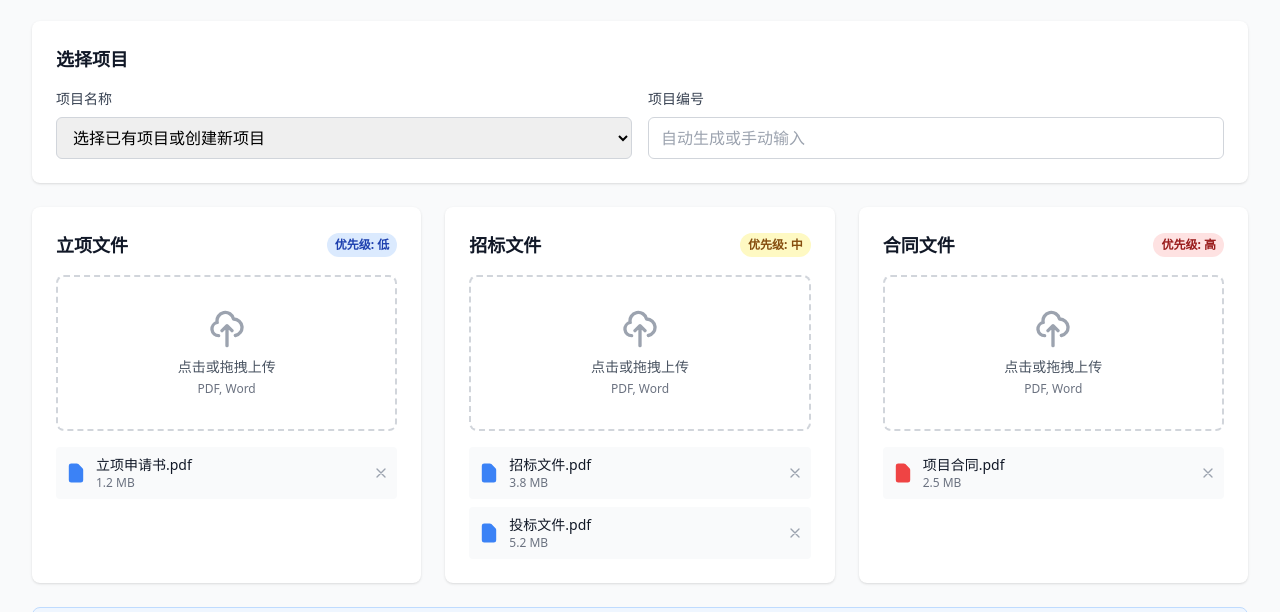
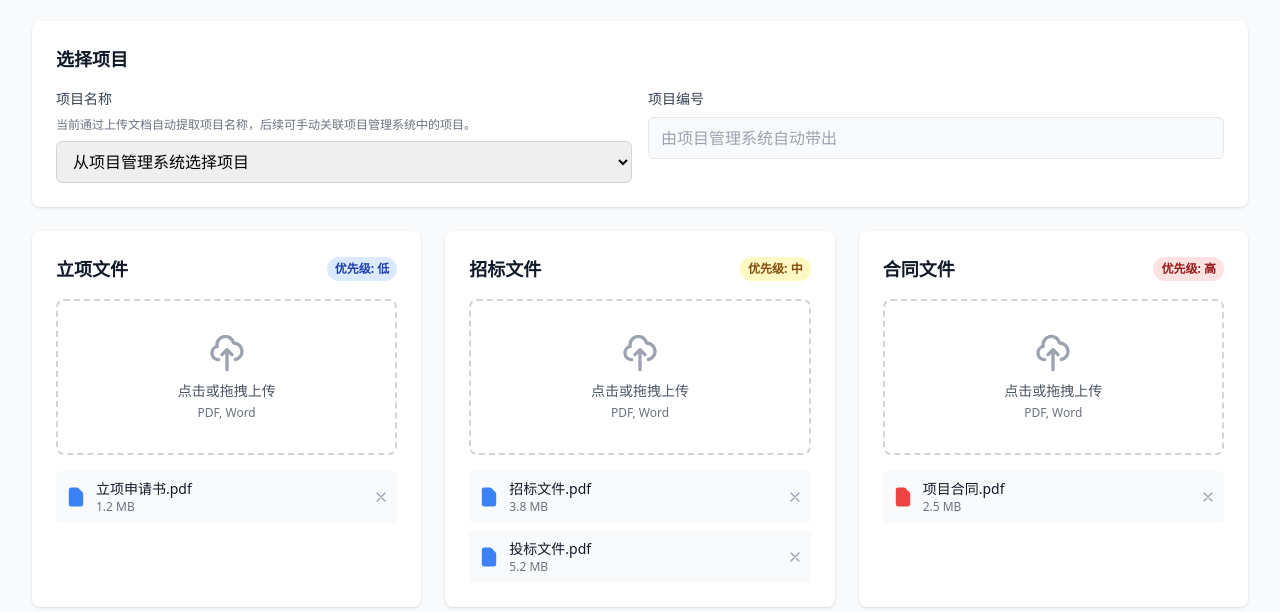
Before and after one commit to airgap-ai/project-qc-pt, a plain HTML site: page frontend/project-qc-document-upload.html in a window 1280 px wide. Shown: the part 163-775 px from the top of the page. Drawn offline with nearby package versions, Linux system fonts and the light colour scheme.

Commit message:
Adjust project selection in upload module

```diff
--- a/frontend/project-qc-document-upload.html
+++ b/frontend/project-qc-document-upload.html
@@ -143,18 +143,18 @@
             <div class="grid grid-cols-1 md:grid-cols-2 gap-4">
                 <div>
                     <label class="block text-sm font-medium text-gray-700 mb-2">项目名称</label>
+                    <p class="text-xs text-gray-500 mb-2">当前通过上传文档自动提取项目名称，后续可手动关联项目管理系统中的项目。</p>
                     <select class="w-full px-3 py-2 border border-gray-300 rounded-md focus:ring-2 focus:ring-blue-500 focus:border-blue-500">
-                        <option value="">选择已有项目或创建新项目</option>
+                        <option value="">从项目管理系统选择项目</option>
                         <option value="1">智慧园区二期工程</option>
                         <option value="2">数据中台建设项目</option>
                         <option value="3">AI平台升级改造</option>
-                        <option value="new">+ 创建新项目</option>
                     </select>
                 </div>
                 <div>
                     <label class="block text-sm font-medium text-gray-700 mb-2">项目编号</label>
-                    <input type="text" placeholder="自动生成或手动输入"
-                           class="w-full px-3 py-2 border border-gray-300 rounded-md focus:ring-2 focus:ring-blue-500 focus:border-blue-500">
+                    <input type="text" placeholder="由项目管理系统自动带出" disabled
+                           class="w-full px-3 py-2 border border-gray-200 rounded-md bg-gray-50 text-gray-500">
                 </div>
             </div>
         </div>
```
